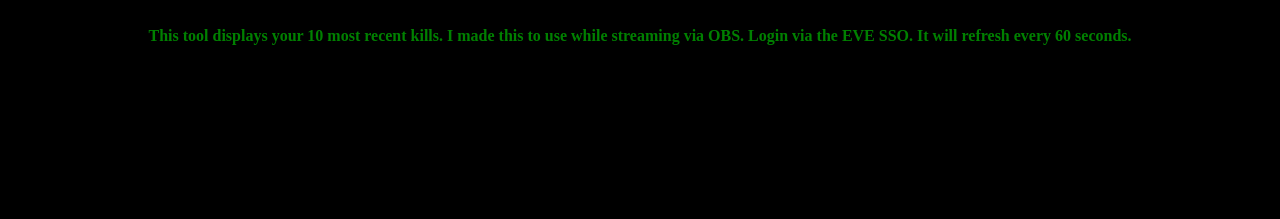
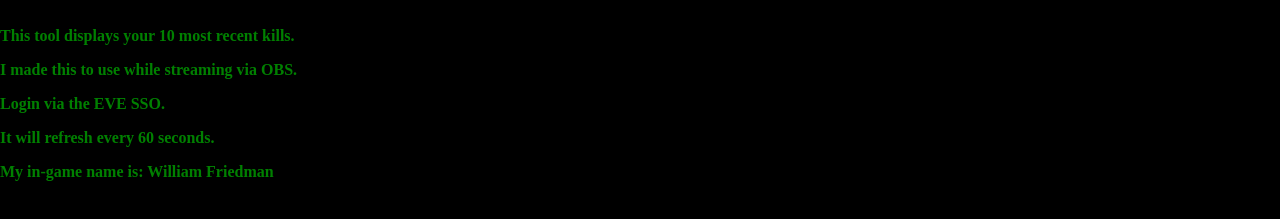
Before and after one commit to o7eve/o7eve.github.io, a plain HTML site: page index.html in a window 1280 px wide. Shown: the part 191-410 px from the top of the page. Drawn offline with Linux system fonts and the light colour scheme.

Commit message:
Update index.html

```diff
--- a/index.html
+++ b/index.html
@@ -43,7 +43,11 @@
 
     <div id="character-info"></div>
     <h2 id="heading">KILLFEED SPA</h2>
-    <p id="description">This tool displays your 10 most recent kills. I made this to use while streaming via OBS.  Login via the EVE SSO. It will refresh every 60 seconds.</p>
+    <p id="description" style="text-align: left;">This tool displays your 10 most recent kills.</p>
+    <p style="text-align: left;">I made this to use while streaming via OBS.</p>
+    <p style="text-align: left;">Login via the EVE SSO.</p>
+    <p style="text-align: left;">It will refresh every 60 seconds.</p>
+    <p style="text-align: left;">My in-game name is: William Friedman</p>
 
     <script>
         // Function to generate a random state for OAuth
```
